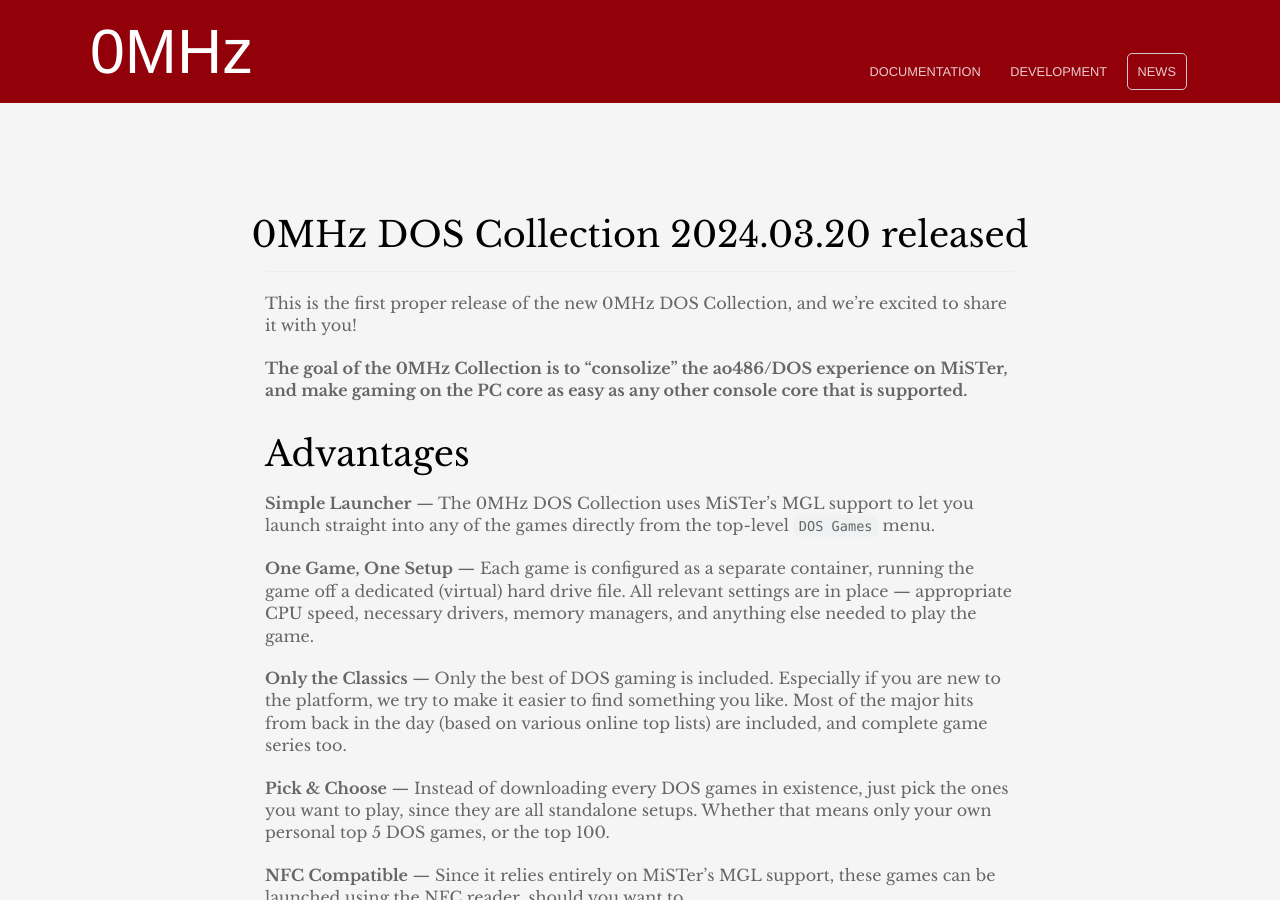
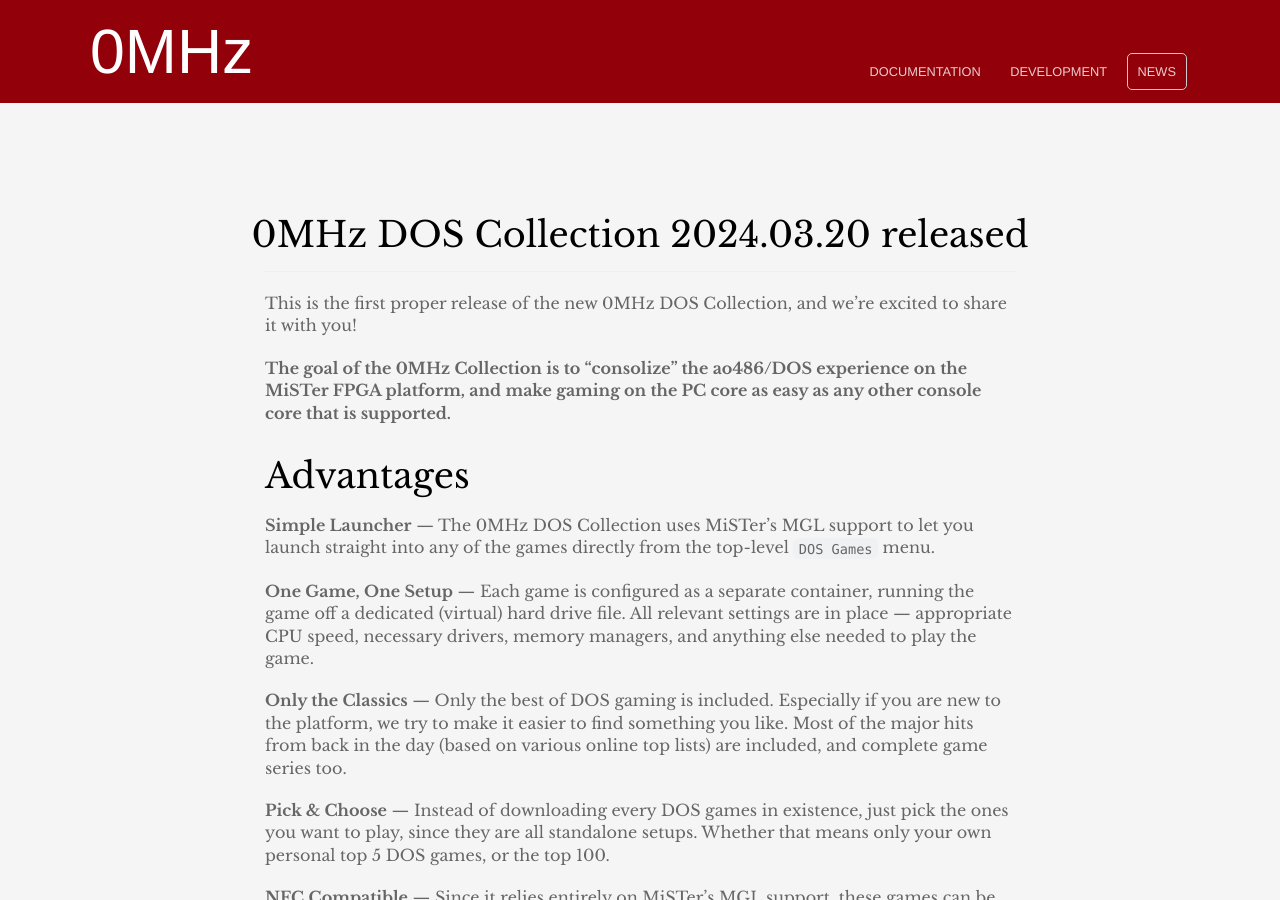
Before and after one commit to 0mhz-net/0mhz-net.github.io, a Jekyll site: the page built from _posts/2024-03-18-2024.03.20.md, in a window 1280 px wide and 900 px high. Built offline with Jekyll 4.4.1, drawn with Linux system fonts in a browser that asks for light colours.

Commit message:
Improve copy

```diff
--- a/_posts/2024-03-18-2024.03.20.md
+++ b/_posts/2024-03-18-2024.03.20.md
@@ -5,7 +5,7 @@
 
 This is the first proper release of the new 0MHz DOS Collection, and we’re excited to share it with you!
 
-**The goal of the 0MHz Collection is to “consolize” the ao486/DOS experience on MiSTer, and make gaming on the PC core as easy as any other console core that is supported.**
+**The goal of the 0MHz Collection is to “consolize” the ao486/DOS experience on the MiSTer FPGA platform, and make gaming on the PC core as easy as any other console core that is supported.**
 
 ## Advantages
 
```
